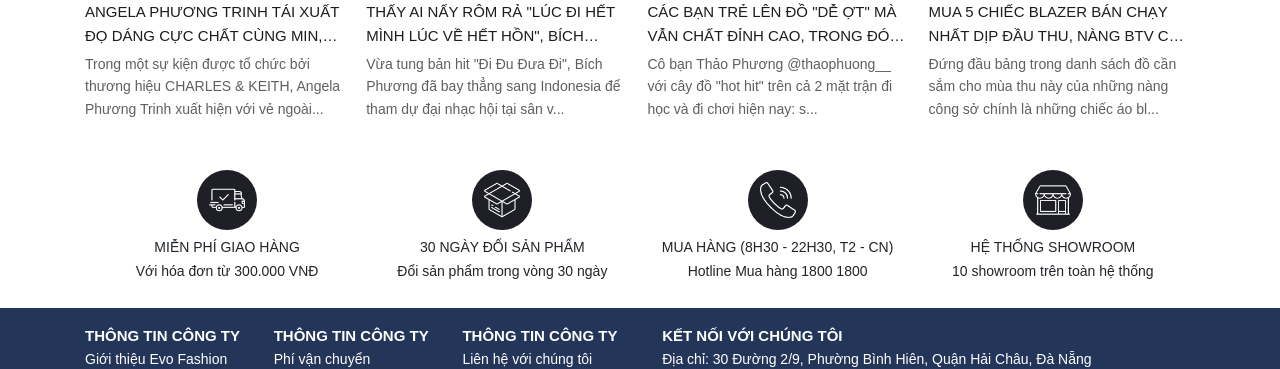
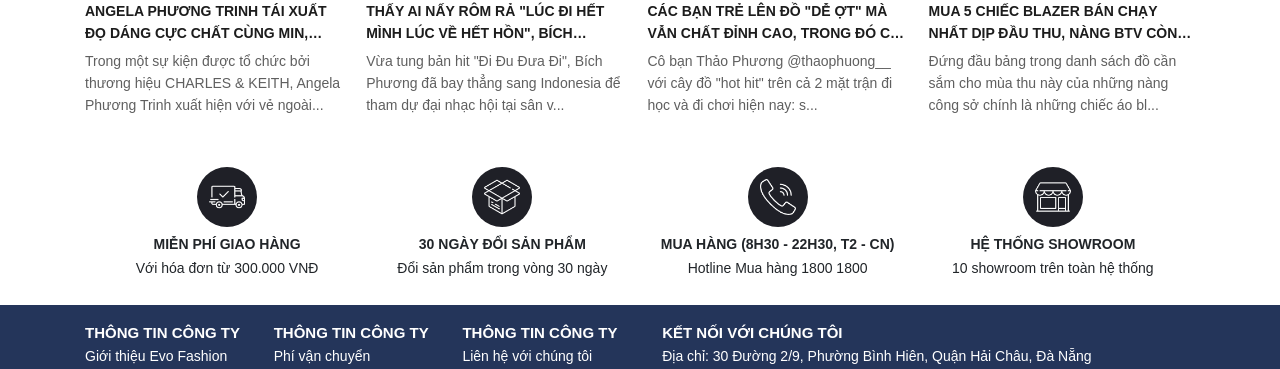
Before and after one commit to hduy2000/Evo-Fashion, a plain HTML site: page index.html in a window 1280 px wide. Shown: the part 1276-1645 px from the top of the page. Drawn offline with nearby package versions, Linux system fonts and the light colour scheme.

Commit message:
change font-weight news

```diff
--- a/assets/css/newsfashion.css
+++ b/assets/css/newsfashion.css
@@ -57,10 +57,10 @@
 }
 
 .title_news {
-    font-size: 15px;
+    font-size: 14px;
     margin-top: 10px;
     text-transform: uppercase;
-    font-weight: 500;
+    font-weight: 550;
     color: #1c1c1c;
     display: -webkit-box;
     -webkit-line-clamp: 2;
@@ -135,7 +135,7 @@
 
 .svg_item_info_text {
     text-align: center;
-    font-weight: 500;
+    font-weight: 550;
     font-size: 14px;
     margin: 10px;
     text-transform: uppercase;
```
